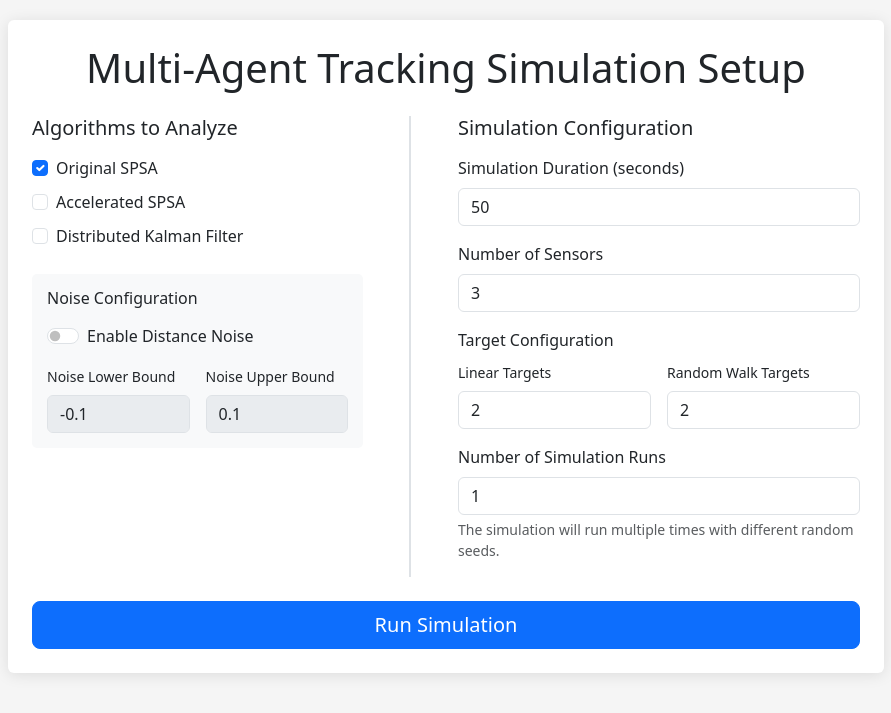
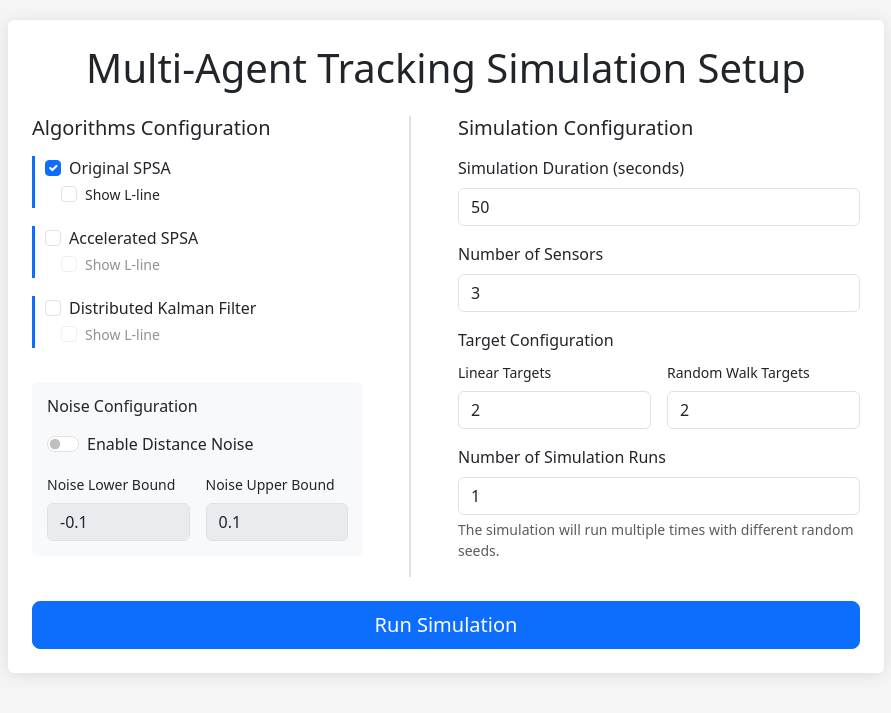
Before and after one commit to Salvatore112/MultiagentTrackingAlgorithms, a Django app: page /setup/ in a window 1280 px wide. Shown: the top 713 px of the page, without its empty margins (194-1085 px from the left). Run offline with Django 5.2, Linux system fonts and the light colour scheme.

Commit message:
feat: add l-lines to plots

```diff
--- a/simulations/views.py
+++ b/simulations/views.py
@@ -27,6 +27,14 @@ def setup_view(request: HttpRequest) -> HttpResponse:
         noise_low: float = float(request.POST.get("noise_low", -0.1))
         noise_high: float = float(request.POST.get("noise_high", 0.1))
 
+        lline_config: Dict[str, bool] = {}
+        if "original_spsa" in algorithms:
+            lline_config["original_spsa"] = request.POST.get("original_spsa_lline") == "on"
+        if "accelerated_spsa" in algorithms:
+            lline_config["accelerated_spsa"] = request.POST.get("accelerated_spsa_lline") == "on"
+        if "distributed_kalman" in algorithms:
+            lline_config["distributed_kalman"] = request.POST.get("distributed_kalman_lline") == "on"
+
         simulation_params = {
             "duration": duration,
             "num_sensors": num_sensors,
@@ -37,6 +45,7 @@ def setup_view(request: HttpRequest) -> HttpResponse:
             "noise_low": noise_low,
             "noise_high": noise_high,
             "num_runs": num_runs,
+            "lline_config": lline_config,
         }
 
         request.session["simulation_params"] = simulation_params
@@ -61,6 +70,7 @@ def results_view(request: HttpRequest) -> HttpResponse:
     noise_low: float = params.get("noise_low", -0.1)
     noise_high: float = params.get("noise_high", 0.1)
     num_runs: int = params.get("num_runs", 1)
+    lline_config: Dict[str, bool] = params.get("lline_config", {})
 
     noise_config: Optional[Dict[str, Any]] = None
     if noise_enabled:
@@ -154,10 +164,11 @@ def results_view(request: HttpRequest) -> HttpResponse:
             all_initial_estimates[0],
             selected_run,
             num_runs,
+            lline_config,
         )
     else:
         aggregated_plots = generate_aggregated_plots(
-            all_simulations, all_results, all_initial_estimates, num_runs
+            all_simulations, all_results, all_initial_estimates, num_runs, lline_config
         )
         if selected_run < num_runs:
             plots_data = generate_plots(
@@ -166,6 +177,7 @@ def results_view(request: HttpRequest) -> HttpResponse:
                 all_initial_estimates[selected_run],
                 selected_run,
                 num_runs,
+                lline_config,
             )
 
     context: Dict[str, Any] = {
@@ -179,6 +191,7 @@ def results_view(request: HttpRequest) -> HttpResponse:
         "num_runs": num_runs,
         "selected_run": selected_run,
         "run_range": range(num_runs),
+        "lline_config": lline_config,
     }
 
     if (selected_sensor is not None and selected_sensor != "") or (
@@ -197,6 +210,7 @@ def results_view(request: HttpRequest) -> HttpResponse:
             sensor_int,
             target_int,
             selected_run,
+            lline_config,
         )
         context["individual_plots"] = individual_plots
         context["selected_sensor"] = sensor_int
@@ -211,6 +225,7 @@ def generate_plots(
     init_coords: Dict[int, Dict[int, np.ndarray]],
     run_id: int,
     num_runs: int,
+    lline_config: Dict[str, bool],
 ) -> Dict[str, str]:
     plots: Dict[str, str] = {}
 
@@ -453,6 +468,7 @@ def generate_aggregated_plots(
     all_results: Dict[int, Dict[str, Any]],
     all_initial_estimates: Dict[int, Dict[int, Dict[int, np.ndarray]]],
     num_runs: int,
+    lline_config: Dict[str, bool],
 ) -> Dict[str, str]:
     plots: Dict[str, str] = {}
 
@@ -531,6 +547,12 @@ def generate_aggregated_plots(
             alpha=0.2,
         )
 
+        if lline_config.get(algorithm_name, False):
+            final_mean_error = mean_errors[-1]
+            plt.axhline(y=final_mean_error, color=colors[idx], linestyle=':', alpha=0.7, linewidth=2)
+            plt.text(iterations[-1], final_mean_error * 1.05, f'L={final_mean_error:.3f}',
+                    color=colors[idx], fontsize=11, ha='right', fontweight='bold')
+
     plt.xlabel("Iteration (including initial)")
     plt.ylabel("Aggregated Error (Mean ± Std)")
     plt.title(f"Aggregated Error Convergence ({num_runs} Runs)")
@@ -554,7 +576,11 @@ def generate_individual_plots(
     sensor_id: Optional[int] = None,
     target_id: Optional[int] = None,
     run_id: int = 0,
+    lline_config: Dict[str, bool] = None,
 ) -> Dict[str, str]:
+    if lline_config is None:
+        lline_config = {}
+
     plots: Dict[str, str] = {}
 
     plt.figure(figsize=(12, 8))
@@ -909,6 +935,12 @@ def generate_individual_plots(
                         label=f"Sensor {sensor_id} ({algorithm_name})",
                         linewidth=2,
                     )
+
+                    if lline_config.get(algorithm_name, False):
+                        final_error = errors[-1]
+                        plt.axhline(y=final_error, color='gray', linestyle=':', alpha=0.7, linewidth=2)
+                        plt.text(len(errors)-1, final_error * 1.05, f'L={final_error:.3f}',
+                                color='gray', fontsize=10, ha='right', fontweight='bold')
             else:
                 colors_sensor: np.ndarray = plt.cm.tab10(
                     np.linspace(0, 1, len(sim.sensors))
@@ -943,6 +975,12 @@ def generate_individual_plots(
                             label=f"Sensor {sensor_idx} ({algorithm_name})",
                             linewidth=2,
                         )
+
+                        if lline_config.get(algorithm_name, False):
+                            final_error = errors[-1]
+                            plt.axhline(y=final_error, color=colors_sensor[sensor_idx], linestyle=':', alpha=0.7, linewidth=2)
+                            plt.text(len(errors)-1, final_error * 1.05, f'L={final_error:.3f}',
+                                    color=colors_sensor[sensor_idx], fontsize=10, ha='right', fontweight='bold')
         else:
             if sensor_id is not None:
                 colors_target: np.ndarray = plt.cm.tab10(
@@ -979,6 +1017,12 @@ def generate_individual_plots(
                             linewidth=2,
                         )
 
+                        if lline_config.get(algorithm_name, False):
+                            final_error = errors[-1]
+                            plt.axhline(y=final_error, color=colors_target[target_idx], linestyle=':', alpha=0.7, linewidth=2)
+                            plt.text(len(errors)-1, final_error * 1.05, f'L={final_error:.3f}',
+                                    color=colors_target[target_idx], fontsize=10, ha='right', fontweight='bold')
+
     title_suffix = ""
     if sensor_id is not None and target_id is not None:
         title_suffix = f" - Sensor {sensor_id} & Target {target_id}"
--- a/templates/simulations/results.html
+++ b/templates/simulations/results.html
@@ -58,6 +58,11 @@
                             </div>
                         </div>
                         <p><strong>Algorithms:</strong> {{ simulation_params.algorithms|join:", " }}</p>
+                        <p><strong>L-line Display:</strong>
+                            {% for algo, show in lline_config.items %}
+                                {{ algo }}: {% if show %}ON{% else %}OFF{% endif %}{% if not forloop.last %}, {% endif %}
+                            {% endfor %}
+                        </p>
                     </div>
                 </div>
 
--- a/templates/simulations/setup.html
+++ b/templates/simulations/setup.html
@@ -38,6 +38,11 @@
             padding: 15px;
             margin-top: 10px;
         }
+        .algorithm-control {
+            border-left: 3px solid #0d6efd;
+            padding-left: 10px;
+            margin-bottom: 10px;
+        }
     </style>
 </head>
 <body>
@@ -51,19 +56,37 @@
 
                     <div class="row">
                         <div class="col-md-5">
-                            <h5 class="mb-3">Algorithms to Analyze</h5>
+                            <h5 class="mb-3">Algorithms Configuration</h5>
                             <div class="d-flex flex-column gap-2">
+                                <div class="algorithm-control">
                                     <div class="form-check">
-                                    <input class="form-check-input" type="checkbox" id="original_spsa" name="algorithms" value="original_spsa" checked>
+                                        <input class="form-check-input algorithm-checkbox" type="checkbox" id="original_spsa" name="algorithms" value="original_spsa" checked>
                                         <label class="form-check-label" for="original_spsa">Original SPSA</label>
                                     </div>
+                                    <div class="form-check ms-3">
+                                        <input class="form-check-input lline-checkbox" type="checkbox" id="original_spsa_lline" name="original_spsa_lline">
+                                        <label class="form-check-label small" for="original_spsa_lline">Show L-line</label>
+                                    </div>
+                                </div>
+                                <div class="algorithm-control">
                                     <div class="form-check">
-                                    <input class="form-check-input" type="checkbox" id="accelerated_spsa" name="algorithms" value="accelerated_spsa">
+                                        <input class="form-check-input algorithm-checkbox" type="checkbox" id="accelerated_spsa" name="algorithms" value="accelerated_spsa">
                                         <label class="form-check-label" for="accelerated_spsa">Accelerated SPSA</label>
                                     </div>
+                                    <div class="form-check ms-3">
+                                        <input class="form-check-input lline-checkbox" type="checkbox" id="accelerated_spsa_lline" name="accelerated_spsa_lline">
+                                        <label class="form-check-label small" for="accelerated_spsa_lline">Show L-line</label>
+                                    </div>
+                                </div>
+                                <div class="algorithm-control">
                                     <div class="form-check">
-                                    <input class="form-check-input" type="checkbox" id="distributed_kalman" name="algorithms" value="distributed_kalman">
+                                        <input class="form-check-input algorithm-checkbox" type="checkbox" id="distributed_kalman" name="algorithms" value="distributed_kalman">
                                         <label class="form-check-label" for="distributed_kalman">Distributed Kalman Filter</label>
+                                    </div>
+                                    <div class="form-check ms-3">
+                                        <input class="form-check-input lline-checkbox" type="checkbox" id="distributed_kalman_lline" name="distributed_kalman_lline">
+                                        <label class="form-check-label small" for="distributed_kalman_lline">Show L-line</label>
+                                    </div>
                                 </div>
                             </div>
 
@@ -145,8 +168,28 @@
                 noiseHigh.disabled = !enabled;
             }
 
+            function toggleLLineCheckboxes() {
+                const algorithmCheckboxes = document.querySelectorAll('.algorithm-checkbox');
+                algorithmCheckboxes.forEach(checkbox => {
+                    const llineCheckbox = document.getElementById(`${checkbox.id}_lline`);
+                    if (llineCheckbox) {
+                        llineCheckbox.disabled = !checkbox.checked;
+                        if (!checkbox.checked) {
+                            llineCheckbox.checked = false;
+                        }
+                    }
+                });
+            }
+
             noiseToggle.addEventListener('change', updateNoiseFields);
+
+            const algorithmCheckboxes = document.querySelectorAll('.algorithm-checkbox');
+            algorithmCheckboxes.forEach(checkbox => {
+                checkbox.addEventListener('change', toggleLLineCheckboxes);
+            });
+
             updateNoiseFields();
+            toggleLLineCheckboxes();
         });
     </script>
 </body>
```
Lines whose indentation alone changed are shown as unchanged.
